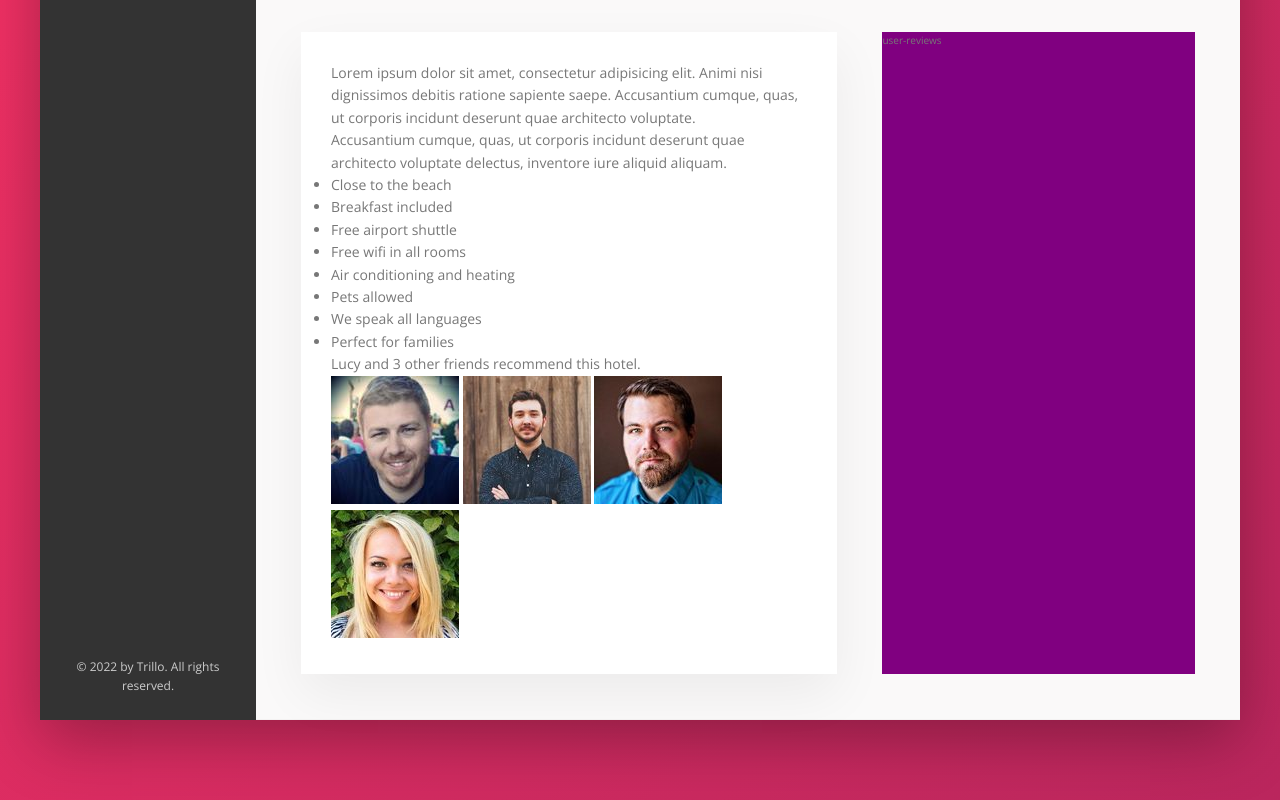
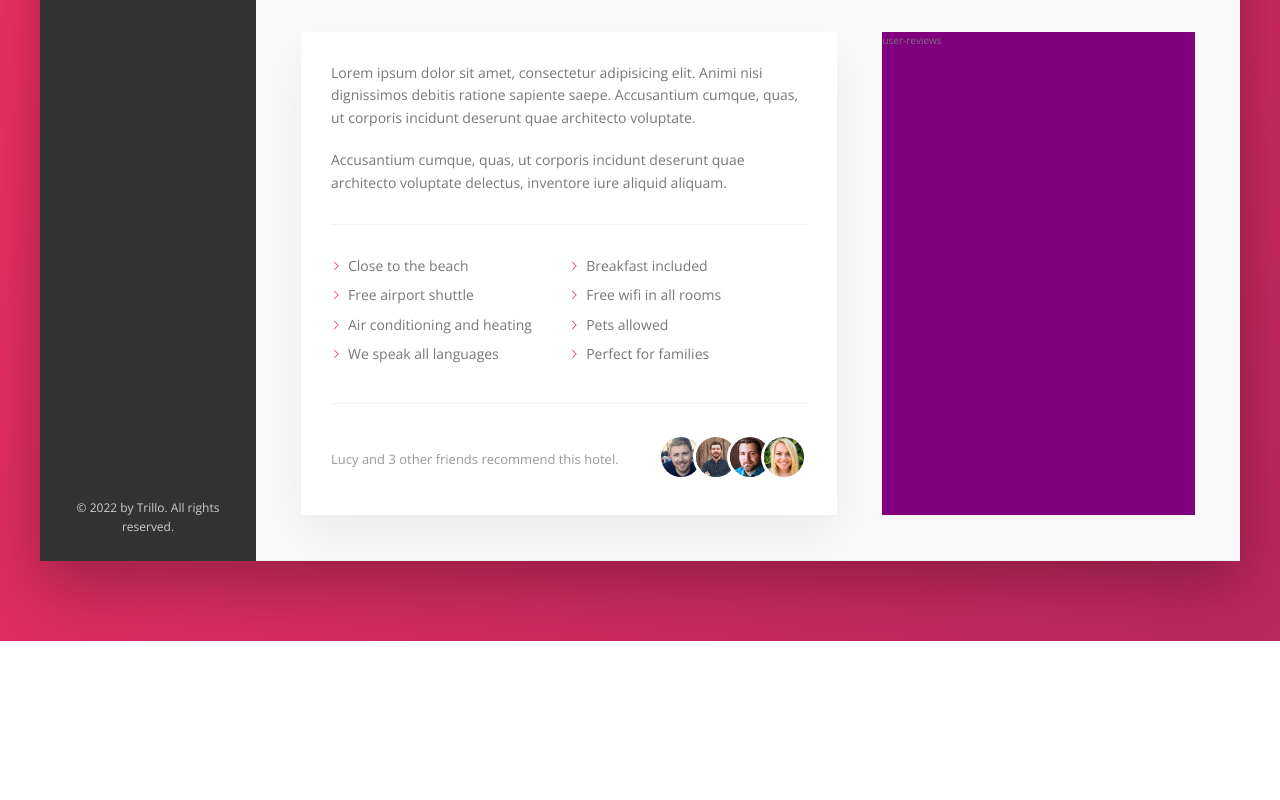
Before and after one commit to RvsB/Trillo-Project, a website: page index.html in a window 1280 px wide. Shown: the part 615-1415 px from the top of the page. After the commit the page ends 1256 px from the top, so only its background shows below. Drawn offline with nearby package versions, Linux system fonts and the light colour scheme.

Commit message:
feat: completed the styling of the description section

```diff
--- a/sass/_components.scss
+++ b/sass/_components.scss
@@ -327,3 +327,79 @@
         box-shadow: none;
     }
 }
+
+/////////////////////////////////////////
+// PARAGRAPH
+
+.paragraph:not(:last-of-type) {
+    margin-bottom: 2rem;
+}
+
+/////////////////////////////////////////
+// LIST
+.list {
+    list-style: none;
+    margin: 3rem 0;
+    padding: 3rem 0;
+    border-top: var(--line);
+    border-bottom: var(--line);
+
+    display: flex;
+    flex-wrap: wrap;
+
+
+    &__item {
+        flex: 0 0 50%;
+        margin-bottom: .7rem;
+    }
+
+    &__item::before {
+        content: "";
+        display: inline-block;
+        height: 1rem;
+        width: 1rem;
+        margin-right: .7rem;
+
+        //older browsers;
+        // background-image: url(../images/chevron-thin-right.svg);
+        // background-size: cover;
+
+        //newer browsers -  we use masks //we used mask here because with background image we cannot change the color of the image in css so we use the mask property
+        background-color: var(--color-primary);
+        -webkit-mask-image: url(../images/chevron-thin-right.svg);
+        -webkit-mask-size: cover;
+
+    }
+}
+
+/////////////////////////////////////////
+// RECOMMEND
+
+.recommend {
+    font-size: 1.3rem;
+    color: var(--color-grey-dark-3);
+
+    display: flex;
+    // justify-content: space-between;
+    align-items: center;
+
+    &__count {
+        margin-right: auto; //we can use the justify content property too instead of this
+    }
+
+    &__friends {
+
+    }
+
+    &__photo {
+        box-sizing: content-box; //this is the default setting
+        height: 4rem;
+        width: 4rem;
+        border-radius: 50%;
+        border: 3px solid white;
+
+        &:not(:last-child) {
+            margin-right: -1.5rem;
+        }
+    }
+}
```
Also changed, not shown: css/index.css.
